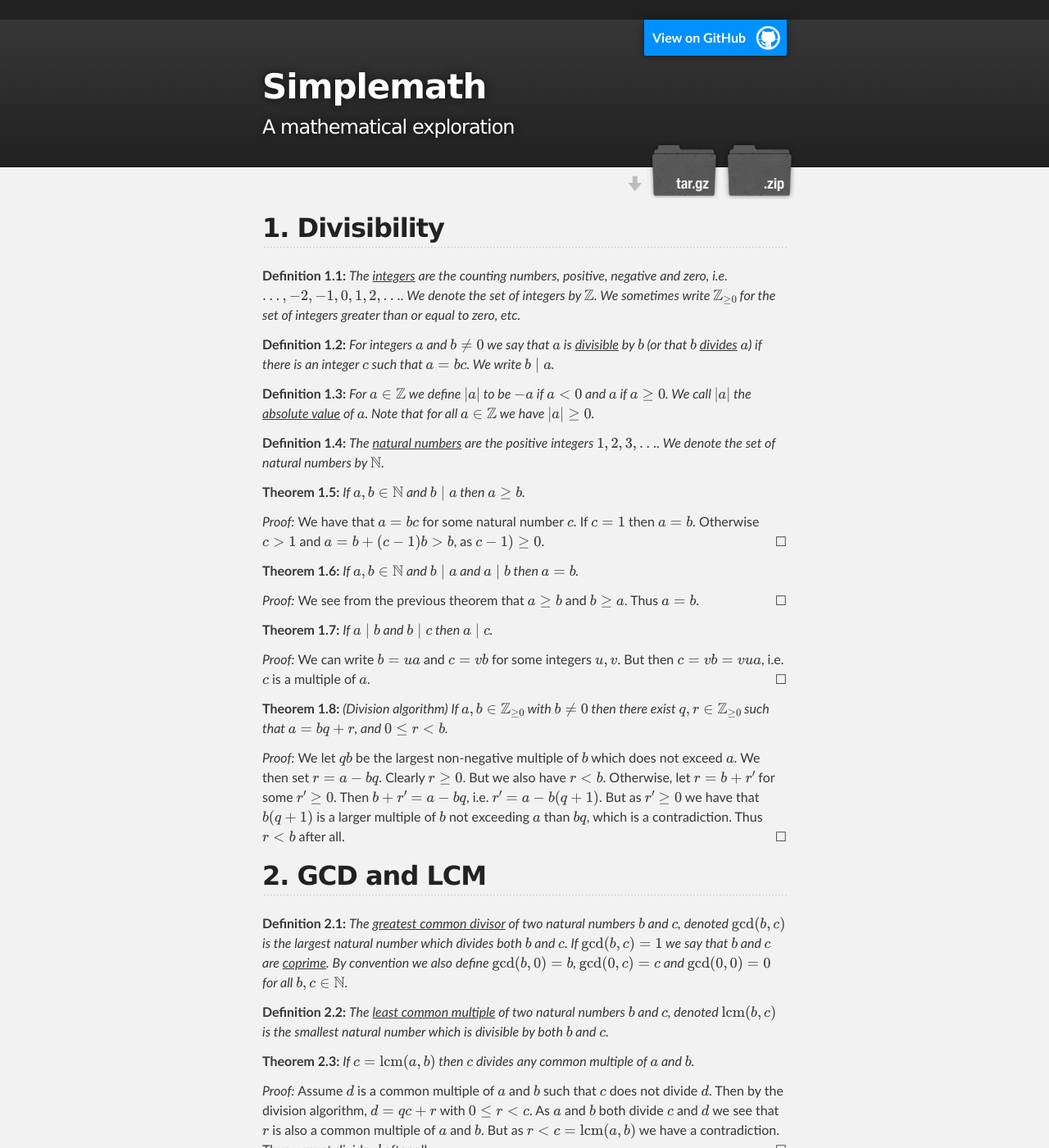
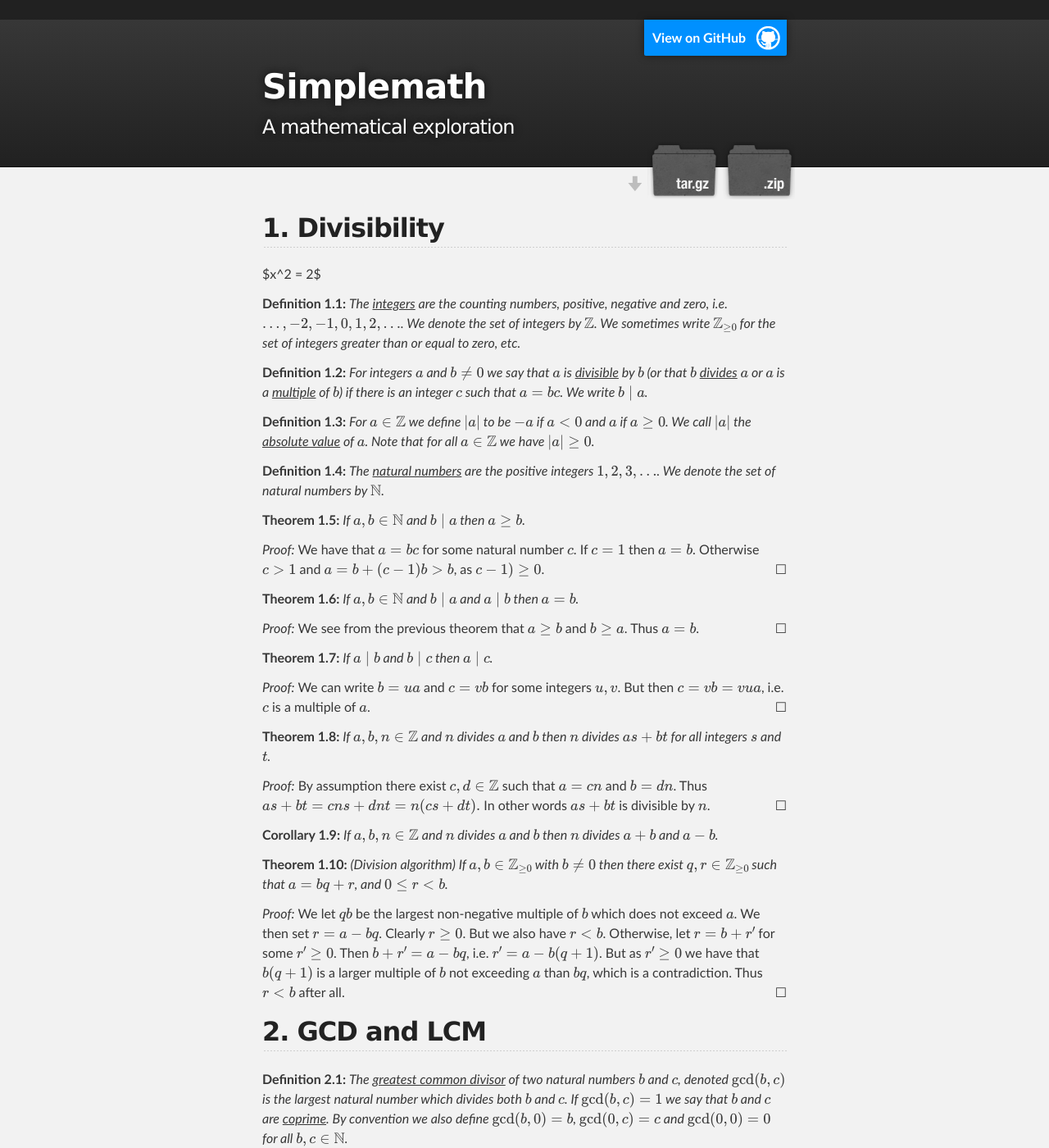
Before and after one commit to wbhart/SimpleMath, a Jekyll site: the page built from test.html, in a window 1280 px wide and 1400 px high. Shown: the whole window at 82% size. Built offline with Jekyll 4.4.1, drawn with Linux system fonts in a browser that asks for light colours; formulas are drawn with MathJax 3.

Commit message:
Update test.html

```diff
--- a/test.html
+++ b/test.html
@@ -5,13 +5,16 @@ title: Simplemath
 
 <h2>Divisibility</h2>
 
+$x^2 = 2$
+
 <definition>The <u>integers</u> are the counting numbers,  positive, negative and zero, i.e.
 \(\ldots, -2, -1, 0, 1, 2, \ldots\). We denote the set of integers by \(\mathbb{Z}\). We sometimes write
 \(\mathbb{Z}_{\geq 0}\) for the set of integers greater than or equal to zero, etc.
 </definition>
 
 <definition> For integers \(a\) and \(b \neq 0\) we say that \(a\) is <u>divisible</u> by \(b\) (or that
-\(b\) <u>divides</u> \(a\)) if there is an integer \(c\) such that \(a = bc\). We write \(b \;|\; a\).
+\(b\) <u>divides</u> \(a\) or \(a\) is a <u>multiple</u> of \(b\)) if there is an integer \(c\) such that \(a = bc\).
+We write \(b \;|\; a\).
 </definition>
 
 <definition> For \(a \in \mathbb{Z}\) we define \(|a|\) to be \(-a\) if \(a < 0\) and \(a\) if \(a \geq 0\).
@@ -41,6 +44,17 @@ and \(a = b + (c-1)b > b\), as \(c-1) \geq 0\).
 <proof> We can write \(b = ua\) and \(c = vb\) for some integers \(u, v\). But then \(c = vb = vua\), i.e. \(c\)
 is a multiple of \(a\).
 </proof>
+
+<theorem> If \(a, b, n \in \mathbb{Z}\) and \(n\) divides \(a\) and \(b\) then \(n\) divides \(as + bt\) for all integers
+\(s\) and \(t\).
+</theorem>
+
+<proof> By assumption there exist \(c, d \in \mathbb{Z}\) such that \(a = cn\) and \(b = dn\). Thus
+\(as + bt = cns + dnt = n(cs + dt).\) In other words \(as + bt\) is divisible by \(n\).
+</proof>
+
+<corollary> If \(a, b, n \in \mathbb{Z}\) and \(n\) divides \(a\) and \(b\) then \(n\) divides \(a + b\) and \(a - b\).
+</corollary>
 
 <theorem> (Division algorithm) If \(a, b \in \mathbb{Z}_{\geq 0}\) with \(b \neq 0\) then there exist
 \(q, r \in \mathbb{Z}_{\geq 0}\) such that \(a = bq + r\), and \(0 \leq r < b\).
```
